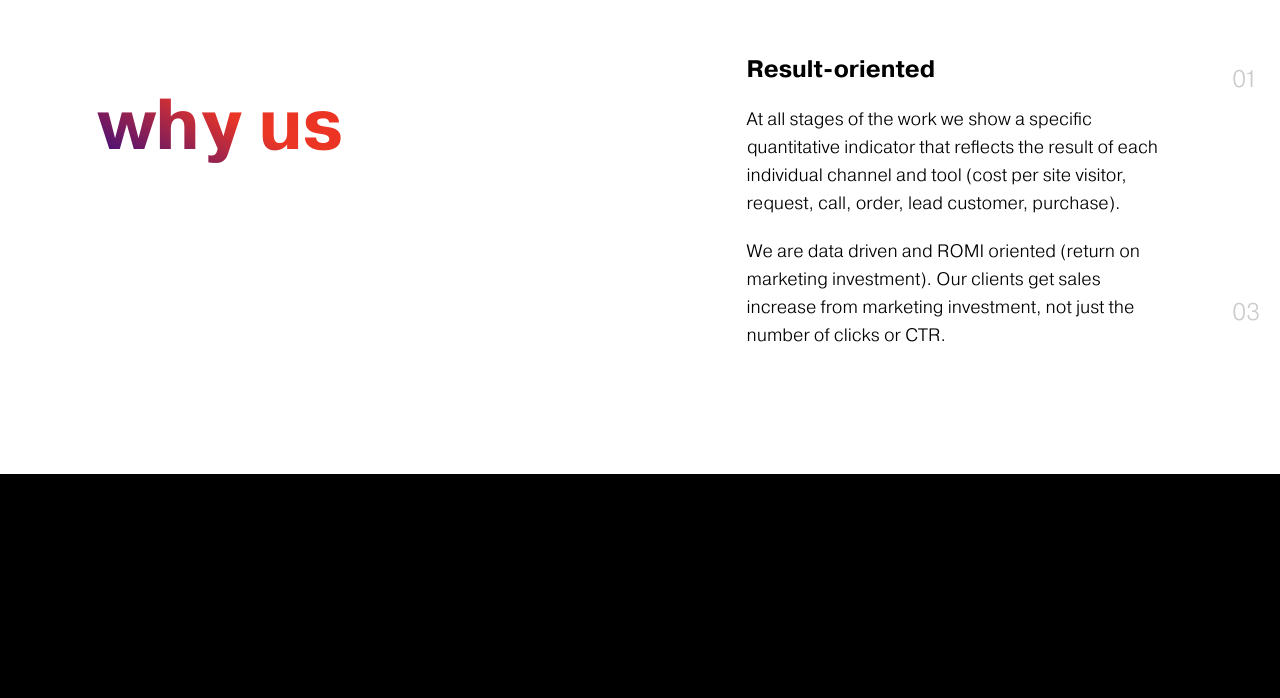
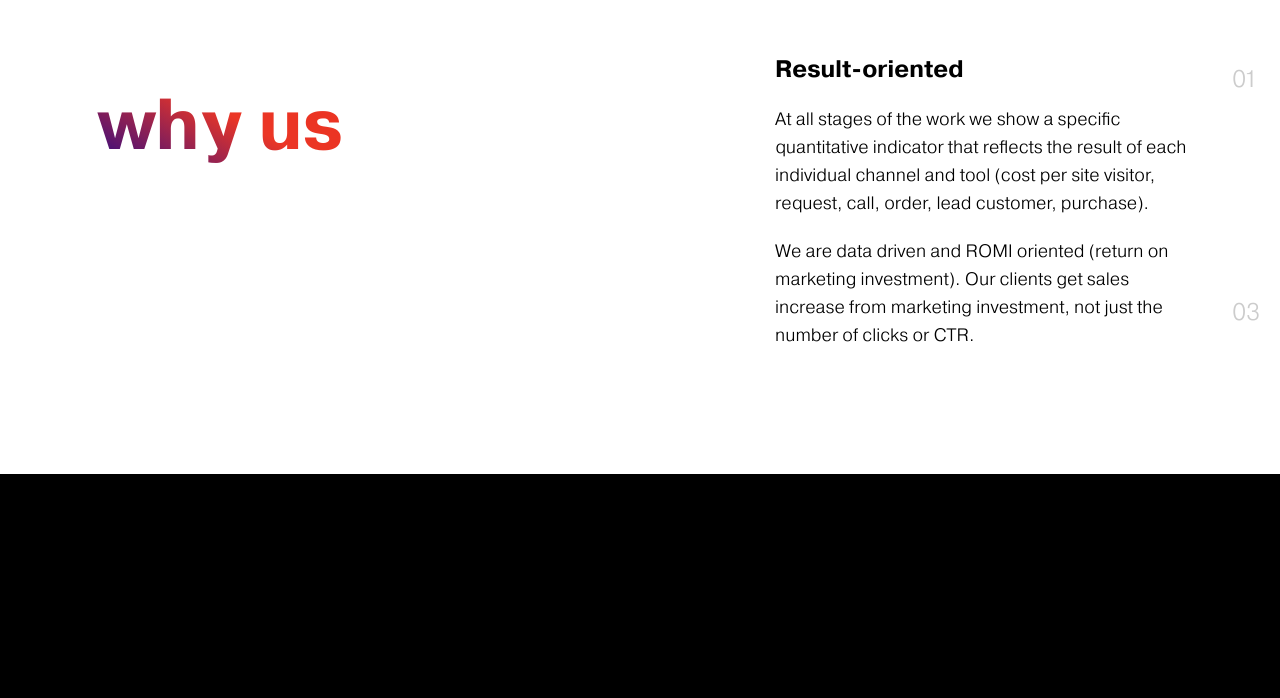
Before and after one commit to Kateryna2/SenstersLayout, a website: page src/views/index.html in a window 1280 px wide. Shown: the part 1682-2380 px from the top of the page. Drawn offline with nearby package versions, Linux system fonts and the light colour scheme; files that its build step writes are made by us from their sources; files whose address does not match are found by name.

Commit message:
minor upds

```diff
--- a/src/styles/components/main-page.scss
+++ b/src/styles/components/main-page.scss
@@ -87,11 +87,11 @@
   }
 
   &--inside {
-    margin-right: 5%;
+    padding-right: 30px;
     display: flex;
     flex-direction: column;
     flex-wrap: wrap;
-    align-content: flex-end;
+    align-items: flex-end;
     width: auto;
   }
 
--- a/src/styles/components/modal.scss
+++ b/src/styles/components/modal.scss
@@ -62,6 +62,7 @@
   padding: 12px 0;
   opacity: 0;
   pointer-events: none;
+  z-index: 5;
 
   &.is-open {
     opacity: 1;
```
